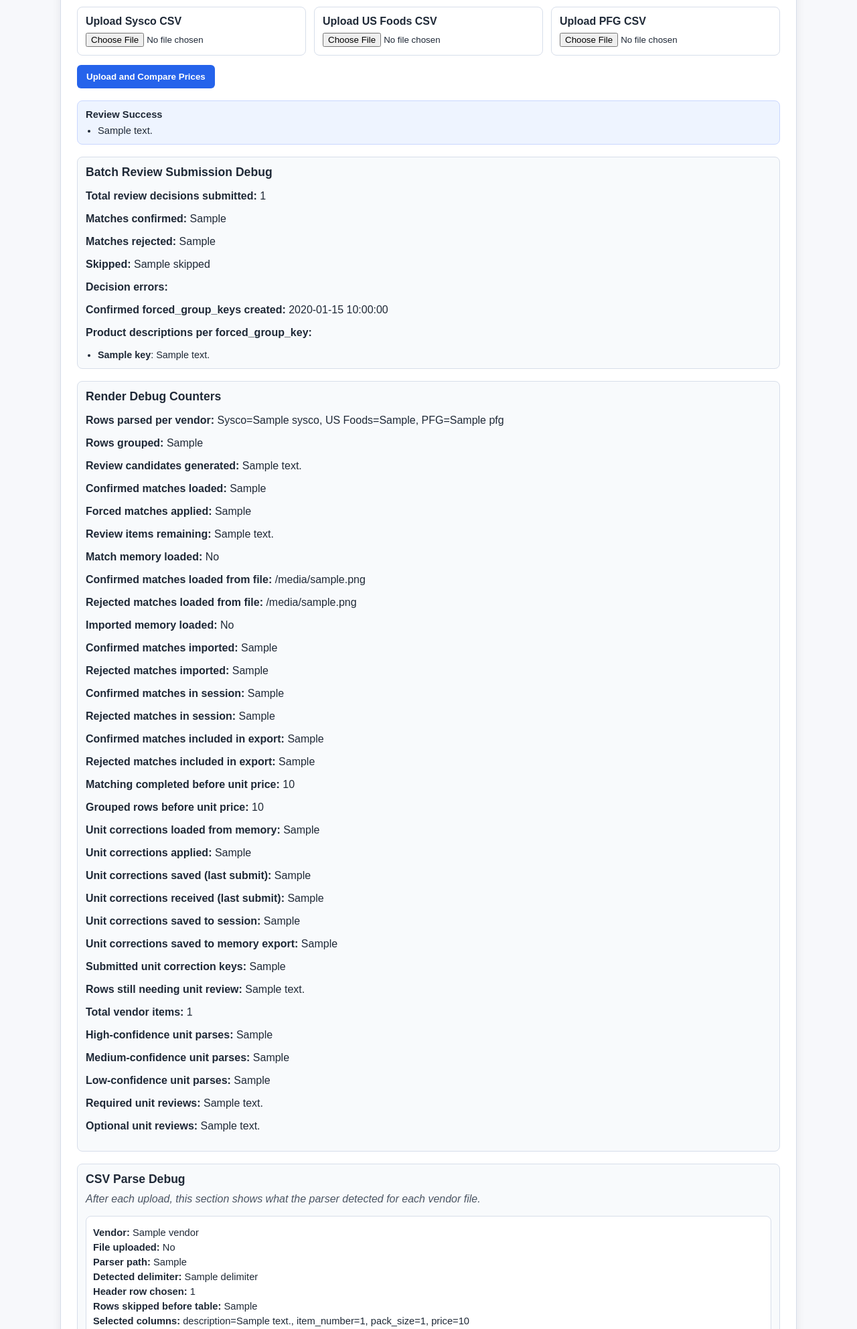
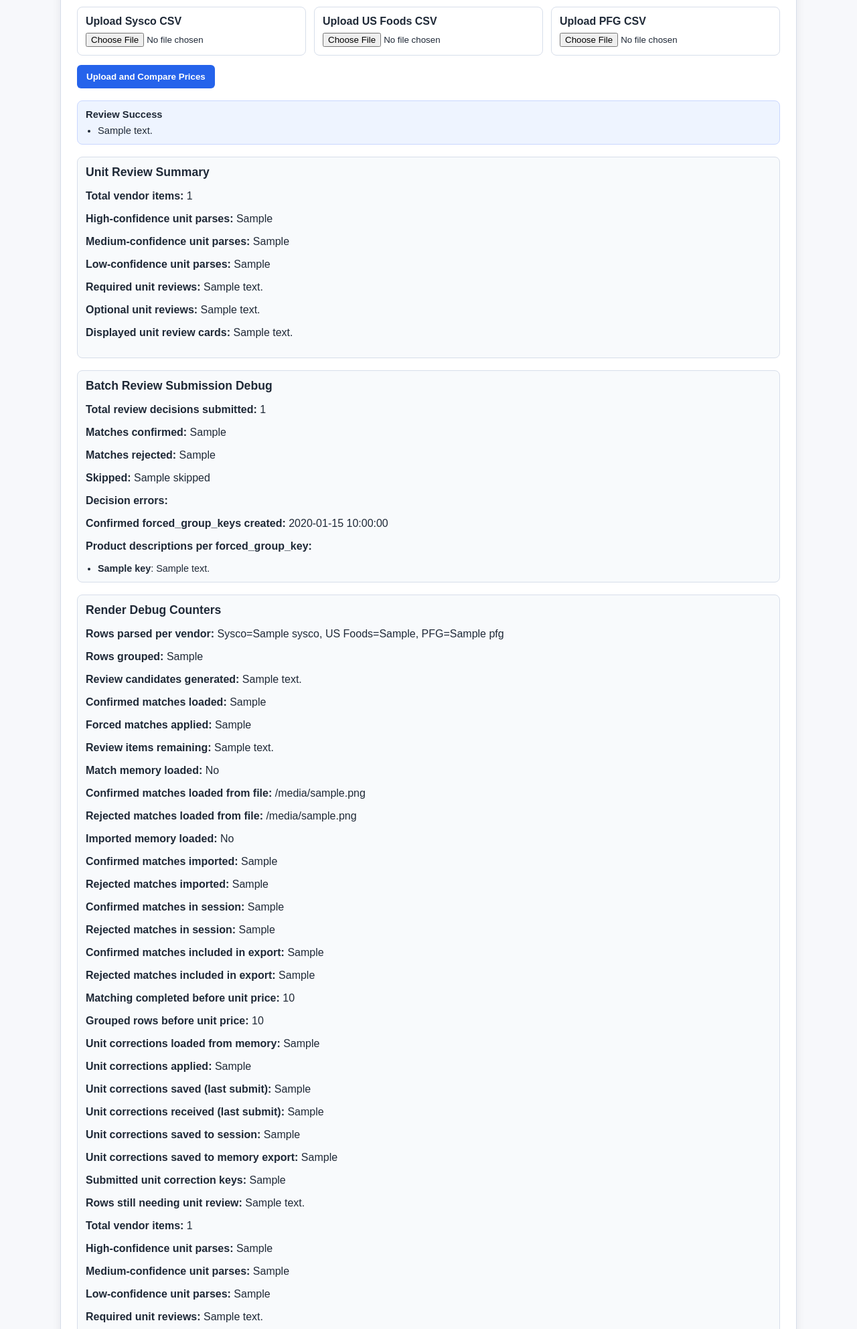
Before and after one commit to Mfaraglia/Confluence, a Flask app: template templates/index.html in a window 1280 px wide. Shown: the part 420-2405 px from the top of the page at 67% size. Run offline with Flask 3, Linux system fonts and the light colour scheme; the template is opened without the code that fills it: most values are stand-ins (such as "Sample title", 1, 10 or a date in 2020).

Commit message:
Fix unit review UI filtering and visibility for confidence workflow

```diff
--- a/app.py
+++ b/app.py
@@ -1421,7 +1421,12 @@
     mapping_options: Dict[str, Any] = {}
     show_mapping_form = False
     upload_id = ""
-    show_optional_unit_reviews = request.form.get("show_optional_unit_reviews", "") == "1" or request.args.get("show_optional_unit_reviews", "") == "1"
+    show_optional_unit_reviews = False
+    if request.method == "POST":
+        show_optional_unit_reviews = request.form.get("show_optional_unit_reviews", "") == "1"
+        session["show_optional_unit_reviews"] = show_optional_unit_reviews
+    else:
+        show_optional_unit_reviews = bool(session.get("show_optional_unit_reviews", False))
     upload_debug: Dict[str, Any] = {
         "request_method": request.method,
         "files_keys": [],
@@ -1929,6 +1934,7 @@
     filtered_unit_review_items = [
         item for item in unit_review_items if item.get("review_required") or show_optional_unit_reviews
     ]
+    debug_counters["displayed_unit_review_cards"] = len(filtered_unit_review_items)
 
     return render_template(
         "index.html",
--- a/templates/index.html
+++ b/templates/index.html
@@ -359,6 +359,19 @@
       </div>
     {% endif %}
 
+    {% if review_stats %}
+      <section class="debug" aria-label="Unit review summary">
+        <h2>Unit Review Summary</h2>
+        <p><strong>Total vendor items:</strong> {{ review_stats.total_vendor_items if review_stats else 0 }}</p>
+        <p><strong>High-confidence unit parses:</strong> {{ review_stats.high_confidence_unit_parses if review_stats else 0 }}</p>
+        <p><strong>Medium-confidence unit parses:</strong> {{ review_stats.medium_confidence_unit_parses if review_stats else 0 }}</p>
+        <p><strong>Low-confidence unit parses:</strong> {{ review_stats.low_confidence_unit_parses if review_stats else 0 }}</p>
+        <p><strong>Required unit reviews:</strong> {{ review_stats.required_unit_reviews if review_stats else 0 }}</p>
+        <p><strong>Optional unit reviews:</strong> {{ review_stats.optional_unit_reviews if review_stats else 0 }}</p>
+        <p><strong>Displayed unit review cards:</strong> {{ debug_counters.displayed_unit_review_cards if debug_counters.displayed_unit_review_cards is not none else 0 }}</p>
+      </section>
+    {% endif %}
+
     {% if review_batch_debug %}
       <section class="debug" aria-label="Batch review submission debug">
         <h2>Batch Review Submission Debug</h2>
@@ -664,9 +677,10 @@
       </section>
     {% endif %}
 
-    {% if unit_review_items %}
+    {% if review_stats and (review_stats.required_unit_reviews or review_stats.optional_unit_reviews) %}
       <section class="debug" aria-label="Unit price review">
         <h2>Unit Price Review</h2>
+        <p><strong>Showing {{ review_stats.required_unit_reviews if review_stats else 0 }} required unit reviews. {{ (review_stats.optional_unit_reviews if review_stats else 0) if not show_optional_unit_reviews else 0 }} optional reviews hidden.</strong></p>
         <p class="muted">Correct quantity/unit details for rows where unit pricing needs review. This does not change matching or grouping.</p>
         <form method="POST">
           <input type="hidden" name="action" value="submit_unit_corrections">
@@ -700,6 +714,9 @@
               <input id="unit_note_{{ loop.index0 }}" name="unit_note_{{ loop.index0 }}" type="text" value="{{ item.note }}" style="width:100%;">
             </div>
           {% endfor %}
+          {% if not unit_review_items %}
+            <p class="muted">No unit review cards are currently displayed with this filter.</p>
+          {% endif %}
           <button type="submit">Submit Unit Price Corrections</button>
         </form>
       </section>
```
